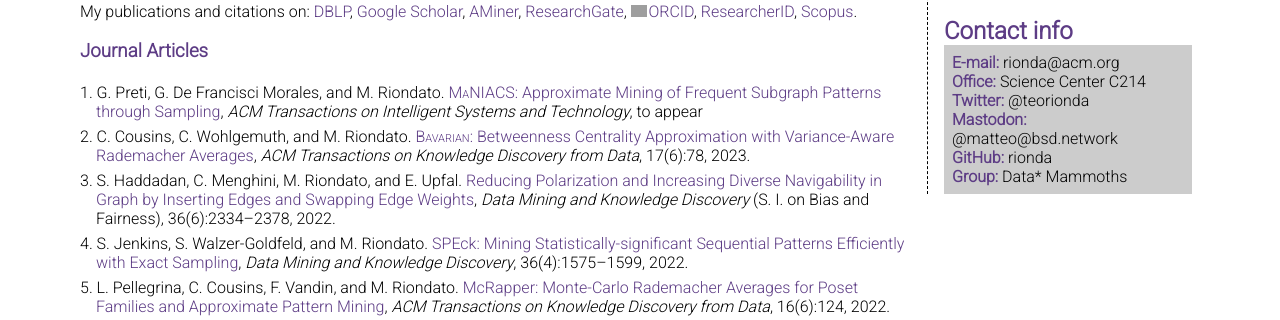
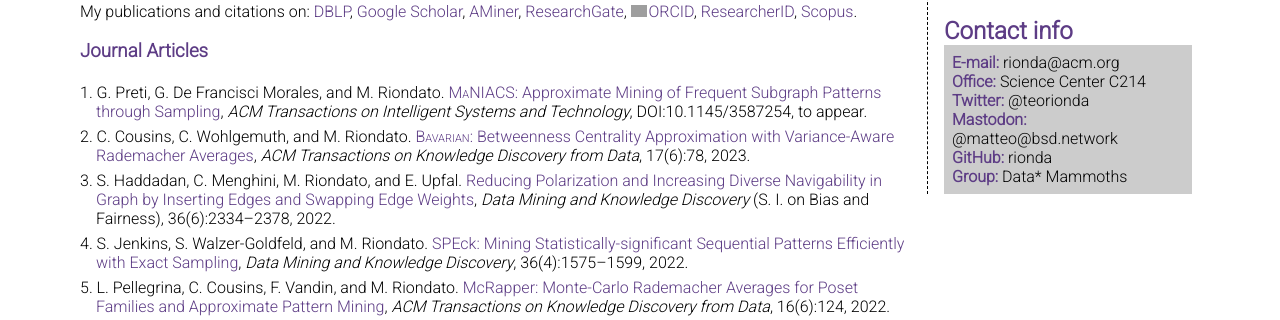
Before and after one commit to rionda/rionda.to, a PHP site: page /pubs.php in a window 1280 px wide. Shown: the part 248-568 px from the top of the page. Run offline with PHP 8.4, Linux system fonts and the light colour scheme; grey boxes are pictures that could not be loaded.

Commit message:
MaNIACS TIST with DOI.

```diff
--- a/pubs.php
+++ b/pubs.php
@@ -35,8 +35,8 @@
 						href="papers/PretiEtAl-MaNIACS-TIST.pdf"><span
 						style="font-variant:small-caps">MaNIACS</span>: Approximate Mining
 						of Frequent Subgraph Patterns through Sampling</a>, <em>ACM
-						Transactions on Intelligent Systems and Technology</em>, to
-						appear</li>
+						Transactions on Intelligent Systems and Technology</em>,
+						DOI:10.1145/3587254, to appear.</li>
 					<li>C. Cousins, C. Wohlgemuth, and M. Riondato. <a
 						href="papers/CousinsEtAl-Bavarian-TKDD23.pdf"><span
 						style="font-variant:small-caps">Bavarian</span>: Betweenness
```
Also changed, not shown: 1 other file.
